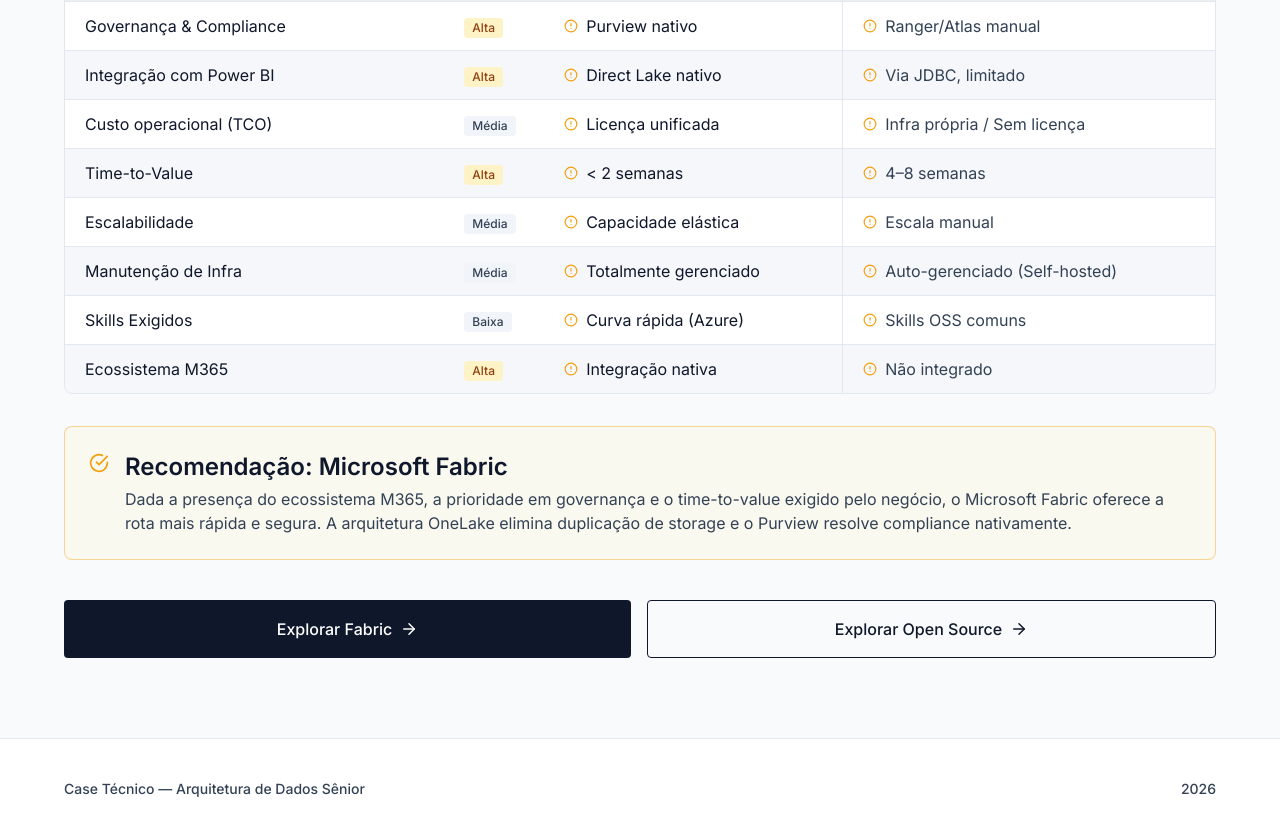
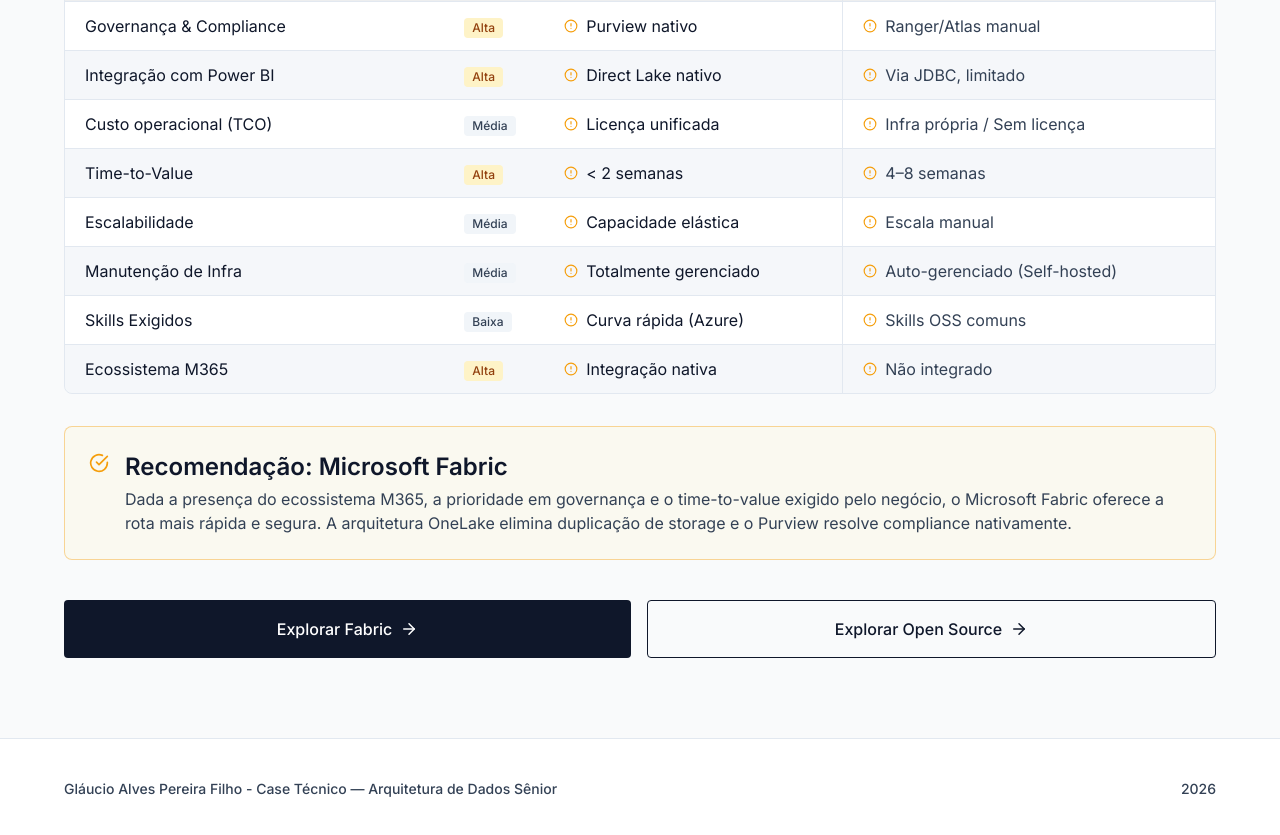
Before and after one commit to glauciofilho/XPTO, a React (Vite) app: page /pt in a window 1280 px wide. Shown: the part 3960-4795 px from the top of the page. Built offline with nearby package versions, Linux system fonts and the light colour scheme.

Commit message:
Update footer to include author name

```diff
--- a/src/pages/Home.jsx
+++ b/src/pages/Home.jsx
@@ -20,7 +20,7 @@
       <footer className="py-10 px-16 border-t border-outline dark:border-slate-900 bg-white dark:bg-slate-950 transition-colors duration-200">
         <div className="max-w-6xl mx-auto flex items-center justify-between">
           <p className="text-label-md text-tertiary dark:text-slate-400">
-            {t('hero.tag')}
+            Gláucio Alves Pereira Filho - {t('hero.tag')}
           </p>
           <p className="text-label-md text-tertiary dark:text-slate-400">
             2026
```
